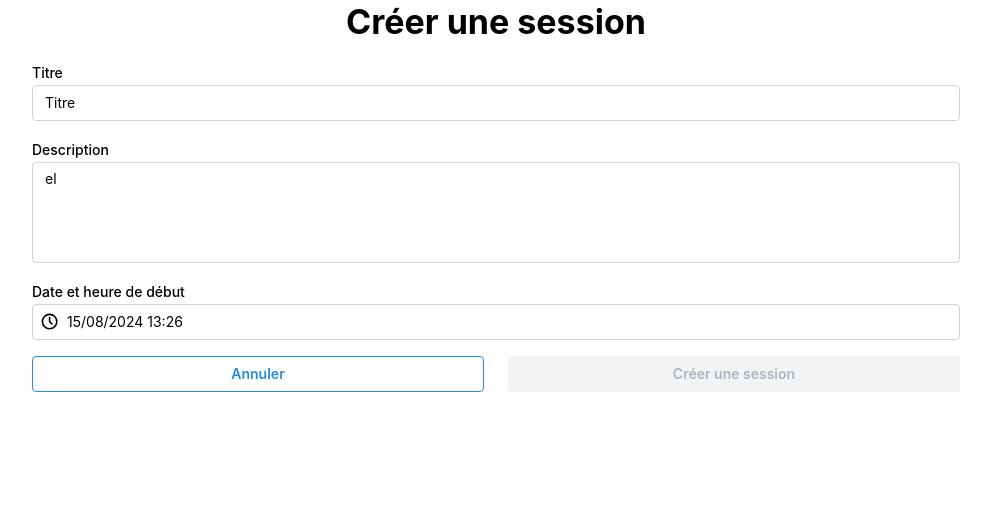
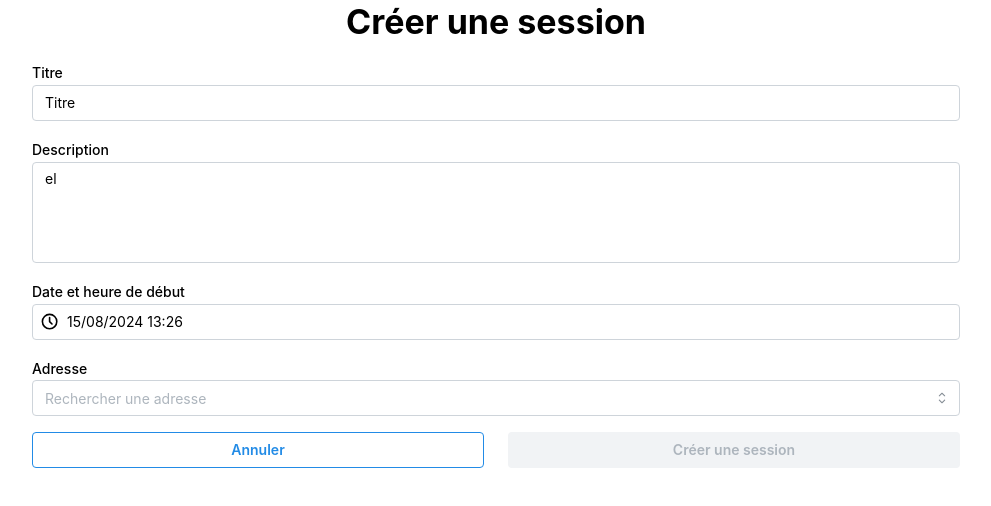
Before and after one commit to shyybi/smashsession, a React (Create React App) app: page /create in a window 1280 px wide. Shown: the top 506 px of the page, without its empty margins (144-1135 px from the left). Built offline with nearby package versions, Linux system fonts and the light colour scheme; no server answers.

Commit message:
feat: address input with API search added

```diff
--- /dev/null
+++ b/src/api/hooks/geocoding.hooks.js
@@ -0,0 +1,11 @@
+import { useQuery } from "@tanstack/react-query";
+import { geocodingQueryKeys } from "../query-keys/geocoding.query-keys";
+import { geocodeSearch } from "../queries/geocoding.queries";
+
+export const useGeocodingSearch = (search) => {
+  const { data: geocodingResults, ...rest } = useQuery({
+    queryKey: geocodingQueryKeys.search(search),
+    queryFn: () => geocodeSearch(search),
+  });
+  return { geocodingResults, ...rest };
+};
--- /dev/null
+++ b/src/api/queries/geocoding.queries.js
@@ -0,0 +1,9 @@
+import { privateAxios } from "../privateAxiosInstance";
+
+export const geocodeSearch = async (search) => {
+  if (!search) {
+    return Promise.resolve([]);
+  }
+  const { data } = await privateAxios.get(`/geocoding/search/${search}`);
+  return data;
+};
--- /dev/null
+++ b/src/api/query-keys/geocoding.query-keys.js
@@ -0,0 +1,4 @@
+export const geocodingQueryKeys = {
+  all: ["geocoding"],
+  search: (search) => [...geocodingQueryKeys.all, "search", search],
+};
--- /dev/null
+++ b/src/components/inputs/AddressInput.jsx
@@ -0,0 +1,42 @@
+import { useState } from "react";
+import { useGeocodingSearch } from "../../api/hooks/geocoding.hooks";
+import { Loader, Select } from "@mantine/core";
+import { useDebounce } from "../../tools/useDebounce";
+
+const AddressInput = () => {
+  const [search, setSearch] = useState("");
+
+  const debouncedSearch = useDebounce(search, 500);
+
+  const { geocodingResults, isLoading } = useGeocodingSearch(debouncedSearch);
+
+  const results =
+    geocodingResults?.map((result) => {
+      return {
+        value: result.place_id.toString(),
+        label: result.display_name,
+        latLon: {
+          lat: result.lat,
+          lon: result.lon,
+        },
+      };
+    }) ?? [];
+
+  return (
+    <Select
+      data={results}
+      placeholder="Rechercher une adresse"
+      label="Adresse"
+      // Disable default search filter, we want to use our own
+      filter={({ options }) => options}
+      searchable
+      searchValue={search}
+      onSearchChange={(value) => {
+        setSearch(value);
+      }}
+      rightSection={isLoading ? <Loader size="xs" /> : null}
+    />
+  );
+};
+
+export default AddressInput;
--- a/src/pages/Create.js
+++ b/src/pages/Create.js
@@ -5,6 +5,7 @@ import { useForm } from "react-hook-form";
 import TextareaRhf from "../components/forms/TextareaRhf";
 import DateTimePickerRhf from "../components/forms/DateTimePickerRhf";
 import { useNavigate } from "react-router-dom";
+import AddressInput from "../components/inputs/AddressInput";
 
 function Create() {
   const { control } = useForm({
@@ -43,6 +44,7 @@ function Create() {
           name="startAt"
           label="Date et heure de début"
         />
+        <AddressInput />
         <Flex gap={24}>
           <Button flex={1} onClick={() => navigate(-1)} variant="outline">
             Annuler
--- /dev/null
+++ b/src/tools/useDebounce.js
@@ -0,0 +1,17 @@
+import { useEffect, useState } from "react";
+
+export const useDebounce = (value, delay = 1000) => {
+  const [debouncedValue, setDebouncedValue] = useState(value);
+
+  useEffect(() => {
+    const handler = setTimeout(() => {
+      setDebouncedValue(value);
+    }, delay);
+
+    return () => {
+      clearTimeout(handler);
+    };
+  }, [value, delay]);
+
+  return debouncedValue;
+};
```
